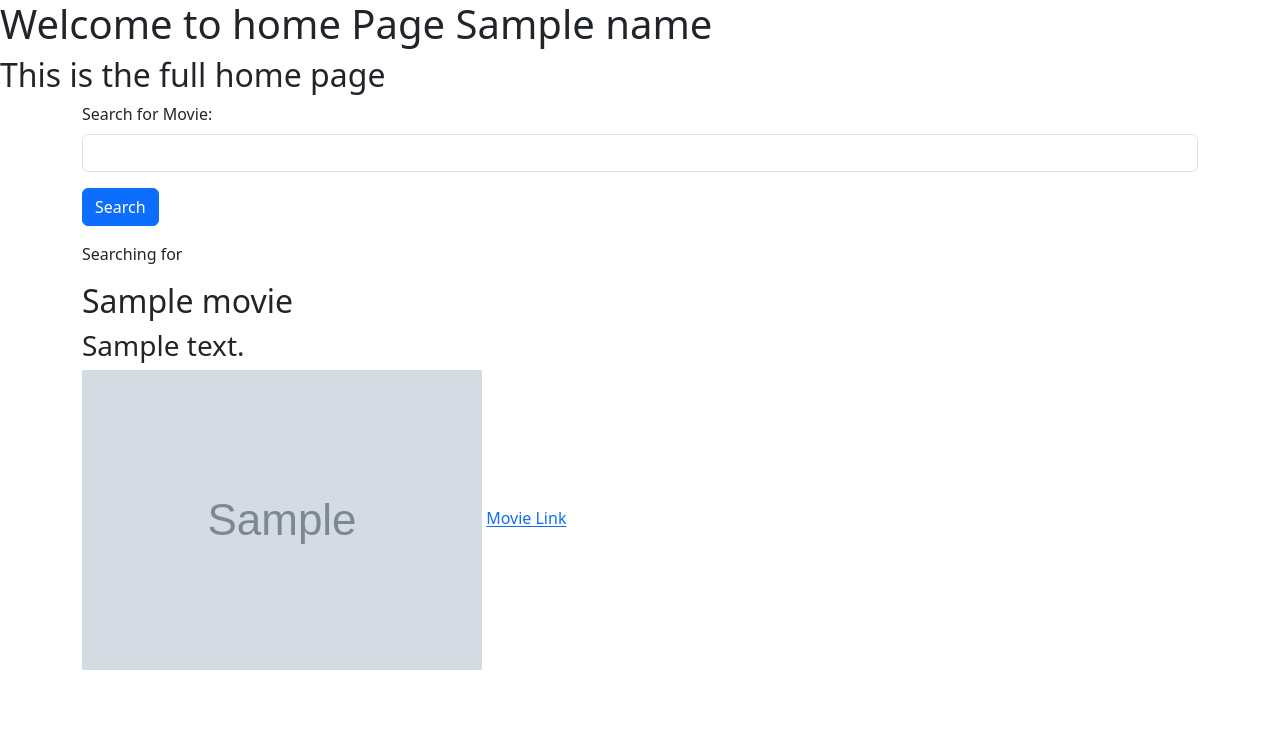
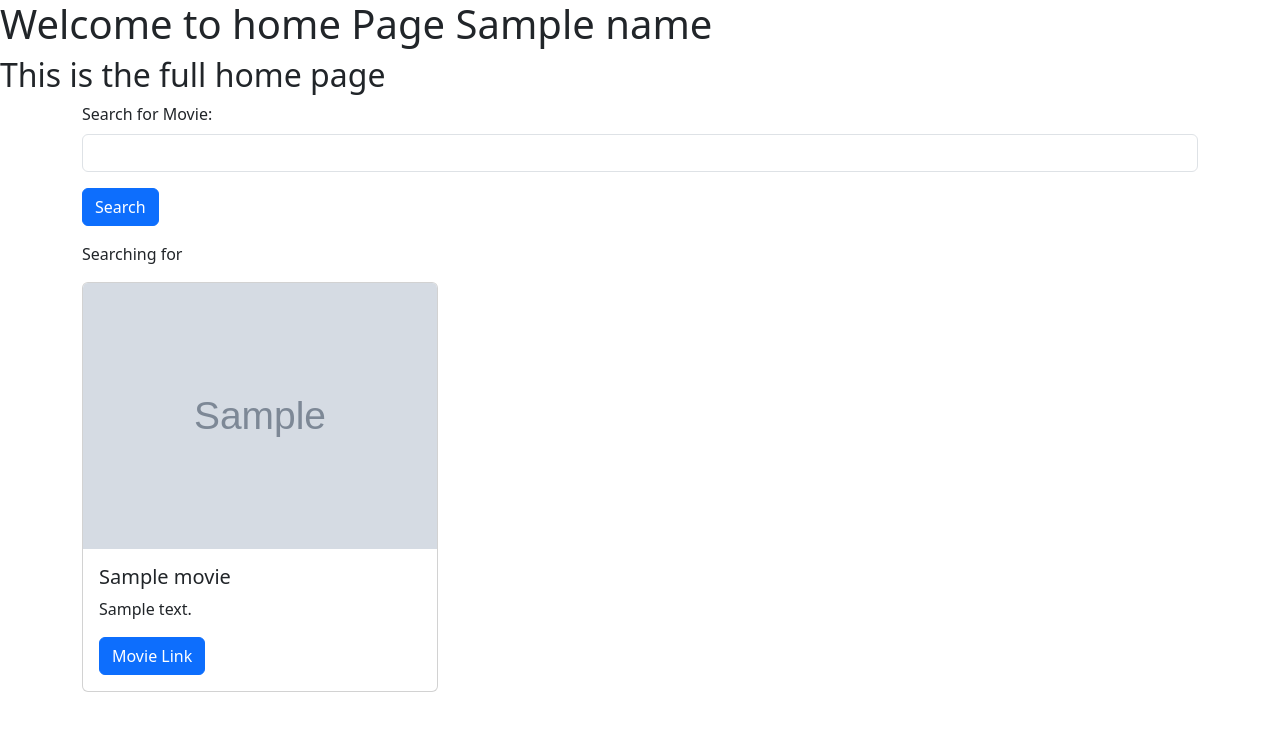
Before and after one commit to JANDRESMh2/Taller1_PI1_20262, a Django app: template movie/templates/home.html in a window 1280 px wide. Shown: the top 731 px of the page. Run offline with Django 5.2, Linux system fonts and the light colour scheme; the template is opened without the code that fills it: most values are stand-ins (such as "Sample title", 1, 10 or a date in 2020); grey boxes marked "Sample" are stand-in pictures.

Commit message:
inclusion de Cards

```diff
--- a/movie/templates/home.html
+++ b/movie/templates/home.html
@@ -18,13 +18,20 @@
     </form>
 
     <p>Searching for {{ searchTerm }}</p>
+    <div class="row row-cols-1 row-cols-md-3 g-4">
     {% for movie in movies %}
-        <h2>{{ movie.title }}</h2>
-        <h3>{{ movie.description }}</h3>
-        <img src="{{ movie.image.url }}">
-        {% if movie.url %}
-            <a href="{{ movie.url }}"> Movie Link </a>
-        {% endif %}
+        <div v -for = "movie in movies" class="col">
+            <div class="card">
+                <img src="{{ movie.image.url }}" class="card-img-top" alt="{{ movie.title }}">
+
+                <div class="card-body">
+                    <h5 class="card-title">{{ movie.title }}</h5>
+                    <p class="card-text">{{ movie.description }}</p>
+                    {% if movie.url %}
+                        <a href="{{ movie.url }}" class="btn btn-primary">Movie Link</a>
+                    {% endif %}
+                </div>
+            </div>
+        </div>
     {% endfor %}
-    <br/>
 </div>
```
